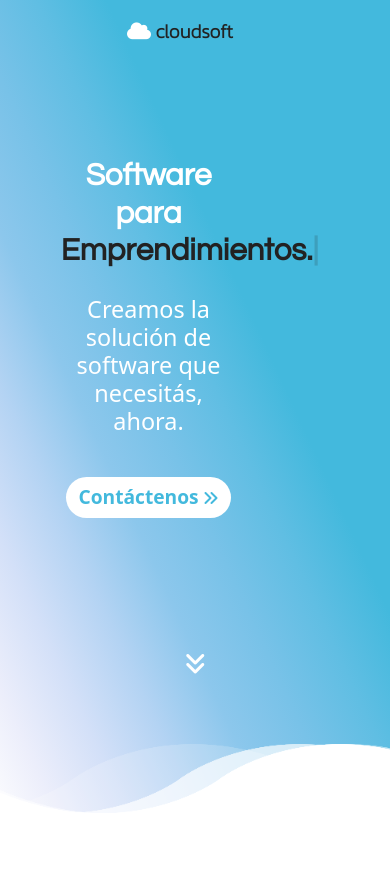
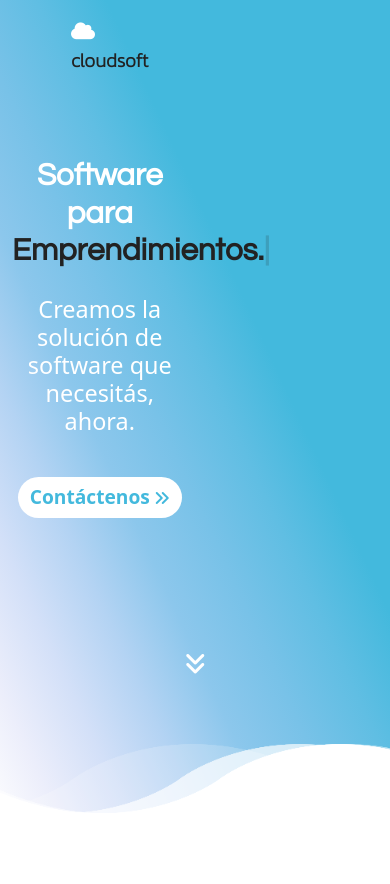
Before and after one commit to alejandro-alonso99/cloudsoft-rep, a Django app: page / in a window 390 px wide. Shown: the top 884 px of the page. Run offline with Django 3.2, Linux system fonts and the light colour scheme; some libraries are stand-ins or nearby versions.

Commit message:
Update home.html

```diff
--- a/base/templates/base/home.html
+++ b/base/templates/base/home.html
@@ -53,12 +53,12 @@
           </div>
           <div class="container-fluid" id="navbar-top">
             <div class="row" id="navbar-items">
-              <div class="col-8 col-md-6 col-lg-5">
+              <div class="col-4 col-md-6 col-lg-7">
                 <ul>
                   <li id="brand-title"><i class="fas fa-cloud"></i> cloudsoft </li>
                 </ul>
               </div>
-              <div class="col-6 col-lg-5">
+              <div class="col-8 col-md-6 col-lg-5">
                 <div id="links">
                   <ul>
                     <li class="nav-element" id="contact-btn" ><a id="page-link" href="#contact-banner">Contacto</a></li>
@@ -70,7 +70,7 @@
             </div>
           </div>
           <div class="row" id="main-hero">
-            <div class=" col-4 col-md-6 col-lg-7">
+            <div class="col-7">
               <div id="main-title">
                 <h1>Software para <span class="typing"></span></h1>
                 <h2>Creamos la solución de software que necesitás, ahora.</h2>
```
